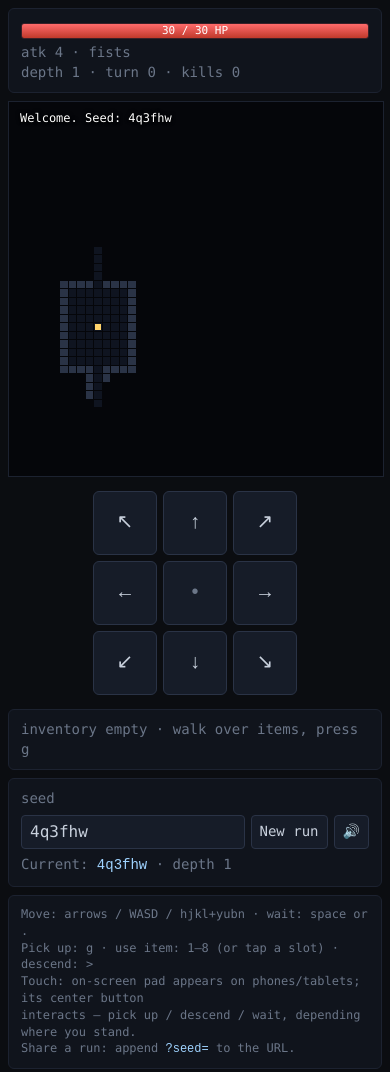
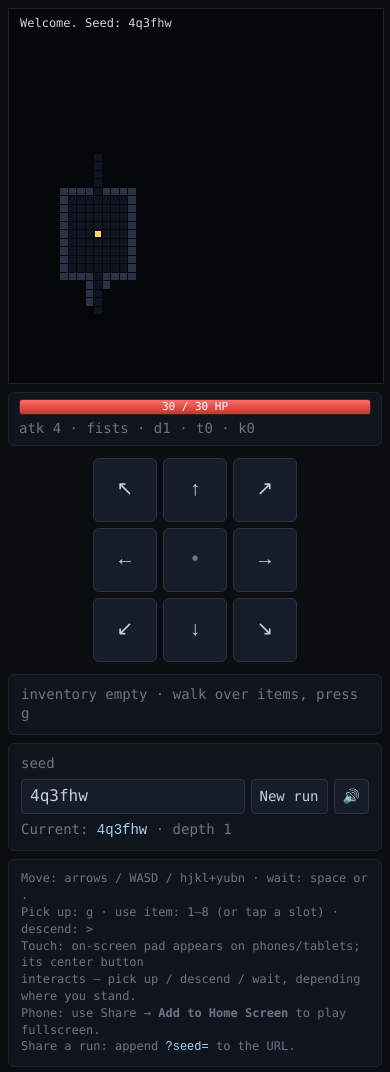
Before and after one commit to JoshuaBlotter/rougelike, a plain HTML site: page roguelike.html in a window 390 px wide. Shown: the top 1072 px of the page. Drawn offline with Linux system fonts and the light colour scheme.

Commit message:
Tighten HUD, make log overlay fainter + colour-coded, add fullscreen web-app support
Addressing mobile playtest feedback:

- HUD: merged the two stat lines into one compact strip (atk/weapon + d/t/k)
  so it's one row shorter, and on phones it now sits between the map and the
  controls instead of above the map.
- Floating log: older lines now fade out (only the newest is full strength)
  so it's see-through and you can read the map/player underneath, and lines are
  colour-coded — red for damage/combat, green for healing, neutral otherwise.
- Fullscreen on iPhone: added apple/mobile web-app meta tags so Share -> Add to
  Home Screen launches with no browser chrome, and switched the mobile canvas
  sizing to dynamic viewport height (dvh) so it fits the visible area while
  Safari's bar is shown. Help text notes the Add-to-Home-Screen tip.

Render/markup only — 18/18 tests still pass.

Co-Authored-By: Claude Opus 4.8 <noreply@anthropic.com>

```diff
--- a/roguelike.html
+++ b/roguelike.html
@@ -17,6 +17,11 @@
 -->
 <meta charset="utf-8">
 <meta name="viewport" content="width=device-width, initial-scale=1, viewport-fit=cover">
+<!-- Add to Home Screen -> launches fullscreen with no browser chrome (iOS/Android). -->
+<meta name="apple-mobile-web-app-capable" content="yes">
+<meta name="mobile-web-app-capable" content="yes">
+<meta name="apple-mobile-web-app-status-bar-style" content="black-translucent">
+<meta name="apple-mobile-web-app-title" content="Roguelike">
 <title>Seeded Roguelike</title>
 <style>
   html, body { margin: 0; background: #0b0d11; color: #c8d0dc; font: 14px/1.4 ui-monospace, Menlo, Consolas, monospace;
@@ -41,12 +46,12 @@
   .slot .n { color: #6b7688; width: 16px; }
   .dead { color: #ff6b6b; font-weight: bold; }
   code { color: #9fd3ff; }
-  /* Message log floats as a transparent overlay over the top-left of the map. */
-  #msglog { position: absolute; top: 6px; left: 6px; max-width: 62%; margin: 0; padding: 3px 6px;
-    background: none; border: none; border-radius: 4px; pointer-events: none;
-    font-size: 12px; line-height: 1.35; text-shadow: 0 1px 2px #000, 0 0 4px #000; }
-  #msglog div { color: #aeb9c9; }
-  #msglog div:last-child { color: #ffffff; } /* newest message brightest */
+  /* Message log floats as a transparent overlay over the top-left of the map.
+     Per-line colour + opacity are set inline by renderSide() (red=damage,
+     green=heal, older lines fade) so you can read the map/player underneath. */
+  #msglog { position: absolute; top: 6px; left: 6px; max-width: 58%; margin: 0; padding: 2px 6px;
+    background: none; border: none; pointer-events: none;
+    font-size: 12px; line-height: 1.3; text-shadow: 0 1px 2px rgba(0,0,0,.85); }
   label { display: flex; align-items: center; gap: 6px; margin: 3px 0; color: #9aa6b8; }
 
   /* --- Milestone 7 polish: stage overlay, death screen, touch controls --- */
@@ -89,16 +94,19 @@
     /* #side dissolves so its panels become direct flex items we can reorder */
     #side { display: contents; }
     #side h1 { display: none; }              /* reclaim vertical space on small screens */
-    /* explicit vertical order: status, map (log overlays it), controls, inventory, setup */
-    #hud       { order: 1; margin: 0; }
-    #stage     { order: 2; align-self: center; }
-    #touch     { order: 3; margin: 6px 0; }
+    /* vertical order: map (log overlays it), a slim HP strip, controls, then setup */
+    #stage     { order: 1; align-self: center; }
+    #hud       { order: 2; margin: 0; padding: 6px 10px; }   /* slim status strip */
+    #touch     { order: 3; margin: 4px 0; }
     #inv       { order: 4; margin: 0; }
     #seedPanel { order: 5; margin: 0; }
     #helpPanel { order: 6; margin: 0; }
     #debugWrap { order: 7; margin: 0; }
-    /* square canvas that fits either orientation and always leaves room for controls */
-    #stage, #game { width: min(100%, 78vh); }
+    #hud .hpbar { margin: 0 0 4px; }
+    /* square canvas that fits either orientation and always leaves room for controls.
+       dvh tracks the *visible* viewport, so it fits even while Safari shows its bar. */
+    #stage, #game { width: min(100%, 74vh); }
+    #stage, #game { width: min(100%, 74dvh); }
     /* bigger, thumb-sized control targets */
     #dpad { grid-template-columns: repeat(3, 64px); grid-template-rows: repeat(3, 64px); gap: 6px; }
     #dpad button { height: 64px; font-size: 20px; }
@@ -108,11 +116,12 @@
   /* Landscape phone: map and controls share a row so both stay on-screen. */
   @media (pointer: coarse) and (orientation: landscape) and (max-height: 500px) {
     #wrap { flex-flow: row wrap; align-items: flex-start; }
-    #hud       { flex: 1 1 100%; }                 /* HP across the top */
-    #stage     { flex: 0 0 auto; align-self: flex-start; }
+    #hud       { order: 1; flex: 1 1 100%; margin: 0; }  /* HP across the top */
+    #stage     { order: 2; flex: 0 0 auto; align-self: flex-start; }
     #stage, #game { width: min(52vw, 82vh); }
-    #touch     { flex: 0 0 auto; margin: 0 0 0 12px; }
-    #inv, #seedPanel, #helpPanel, #debugWrap { flex: 1 1 100%; }
+    #stage, #game { width: min(52vw, 82dvh); }
+    #touch     { order: 3; flex: 0 0 auto; margin: 0 0 0 12px; }
+    #inv, #seedPanel, #helpPanel, #debugWrap { order: 4; flex: 1 1 100%; }
   }
 </style>
 
@@ -153,6 +162,7 @@
       Pick up: g · use item: 1–8 (or tap a slot) · descend: &gt;<br>
       Touch: on-screen pad appears on phones/tablets; its center button<br>
       interacts — pick up / descend / wait, depending where you stand.<br>
+      Phone: use Share → <b>Add to Home Screen</b> to play fullscreen.<br>
       Share a run: append <code>?seed=</code> to the URL.
     </div>
   </div>
@@ -1891,12 +1901,13 @@ if (typeof document !== "undefined") {
   function renderHud() {
     const p = game.player;
     const pct = Math.max(0, Math.round((p.hp / p.maxHp) * 100));
+    // One compact stat line under the HP bar (was two) — saves a row.
     document.getElementById("hud").innerHTML =
       `<div class="hpbar"><div class="hpfill" style="width:${pct}%"></div>` +
       `<div class="hptext">${Math.max(0, p.hp)} / ${p.maxHp} HP</div></div>` +
       `<div class="muted">atk ${4 + p.weaponBonus + p.attackBonus} · ${escapeHtml(p.weaponName)}` +
-      (p.regen > 0 ? ` · regen ${p.regen}` : "") + `</div>` +
-      `<div class="muted">depth ${game.depth} · turn ${game.turn} · kills ${game.kills}</div>` +
+      (p.regen > 0 ? ` · regen ${p.regen}` : "") +
+      ` · d${game.depth} · t${game.turn} · k${game.kills}</div>` +
       (game.gameOver ? `<div class="dead">YOU DIED — press New run</div>` : "");
 
     const inv = document.getElementById("inv");
@@ -1909,11 +1920,24 @@ if (typeof document !== "undefined") {
       }).join("");
   }
 
+  // Colour the floating log by kind: red for damage, green for healing, else neutral.
+  function msgColor(m) {
+    if (/heal|warmth|regenerat/i.test(m)) return "#74e39a";              // health = green
+    if (/\bhits?\b|shoot|\bdies?\b|scorch/i.test(m)) return "#ff8f8f";   // damage = red
+    return "#cdd6e4";                                                     // neutral
+  }
   function renderSide() {
     renderHud();
     updateInteractBtn();
     const el = document.getElementById("msglog");
-    el.innerHTML = game.messages.map((m) => "<div>" + escapeHtml(m) + "</div>").join("");
+    // Show the last few lines, fading older ones so the overlay stays see-through
+    // (you can read the map/player under it) with only the newest line at full strength.
+    const msgs = game.messages.slice(-4);
+    el.innerHTML = msgs.map((m, i) => {
+      const age = msgs.length - 1 - i;                 // 0 = newest
+      const op = Math.max(0.28, 1 - age * 0.26);
+      return `<div style="opacity:${op.toFixed(2)};color:${msgColor(m)}">${escapeHtml(m)}</div>`;
+    }).join("");
     if (DEBUG) {
       const enemyStates = game.enemies.filter((e) => e.alive).map((e) => e.state);
       document.getElementById("debugPanel").innerHTML =
```
